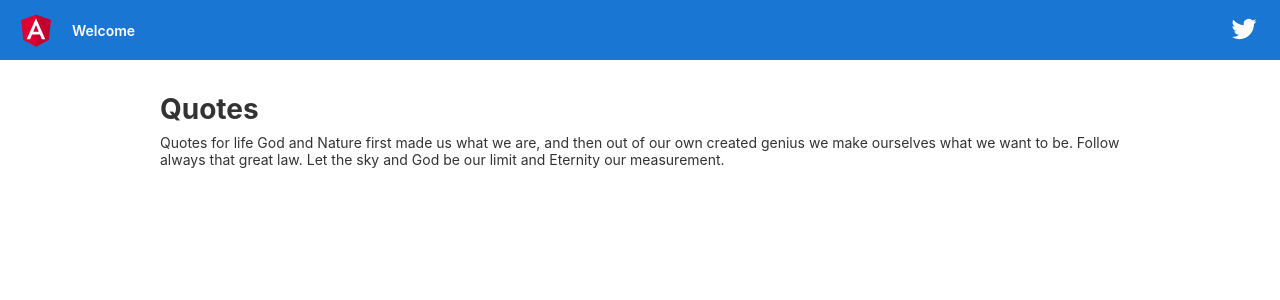
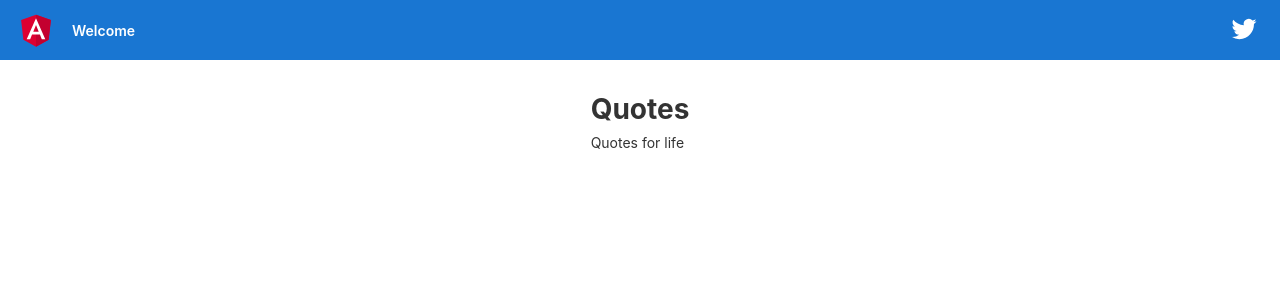
Before and after one commit to HILLARY-oti/quotesproj, an Angular app: page / in a window 1280 px wide. Shown: the top 300 px of the page. Built offline with nearby package versions, Linux system fonts and the light colour scheme.

Commit message:
add display in array

```diff
--- a/src/app/app.component.ts
+++ b/src/app/app.component.ts
@@ -6,5 +6,8 @@ import { Component } from '@angular/core';
   styleUrls: ['./app.component.css']
 })
 export class AppComponent {
-  quote = 'God and Nature first made us what we are, and then out of our own created genius we make ourselves what we want to be. Follow always that great law. Let the sky and God be our limit and Eternity our measurement.'
+  quotes:string[];
+  constructor(){
+    this.quotes = ['God and Nature first made us what we are, and then out of our own created genius we make ourselves what we want to be. Follow always that great law. Let the sky and God be our limit and Eternity our measurement.', 'Raise your word,not your Voice.It is rain that grows flowers,not thunder.']
+  }
 }
```
